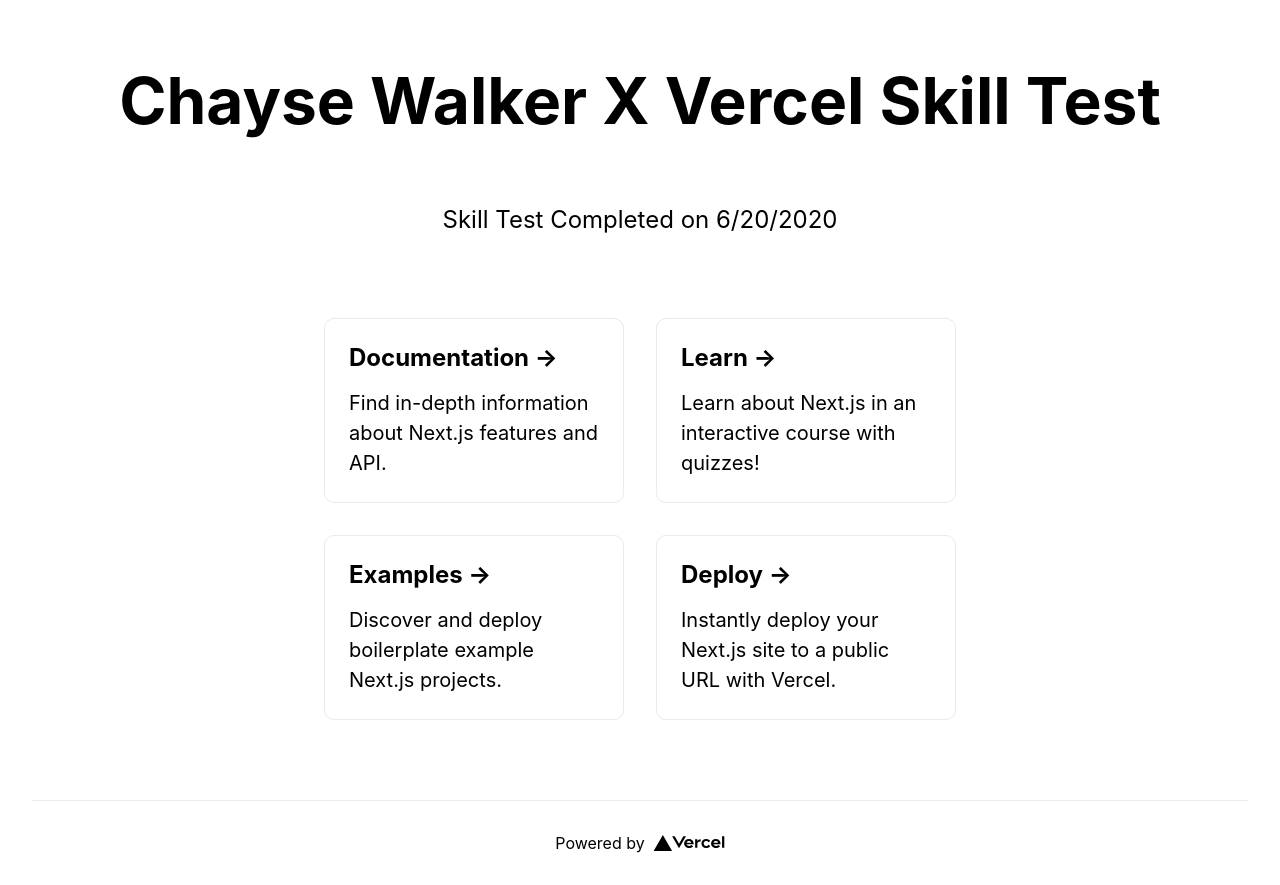
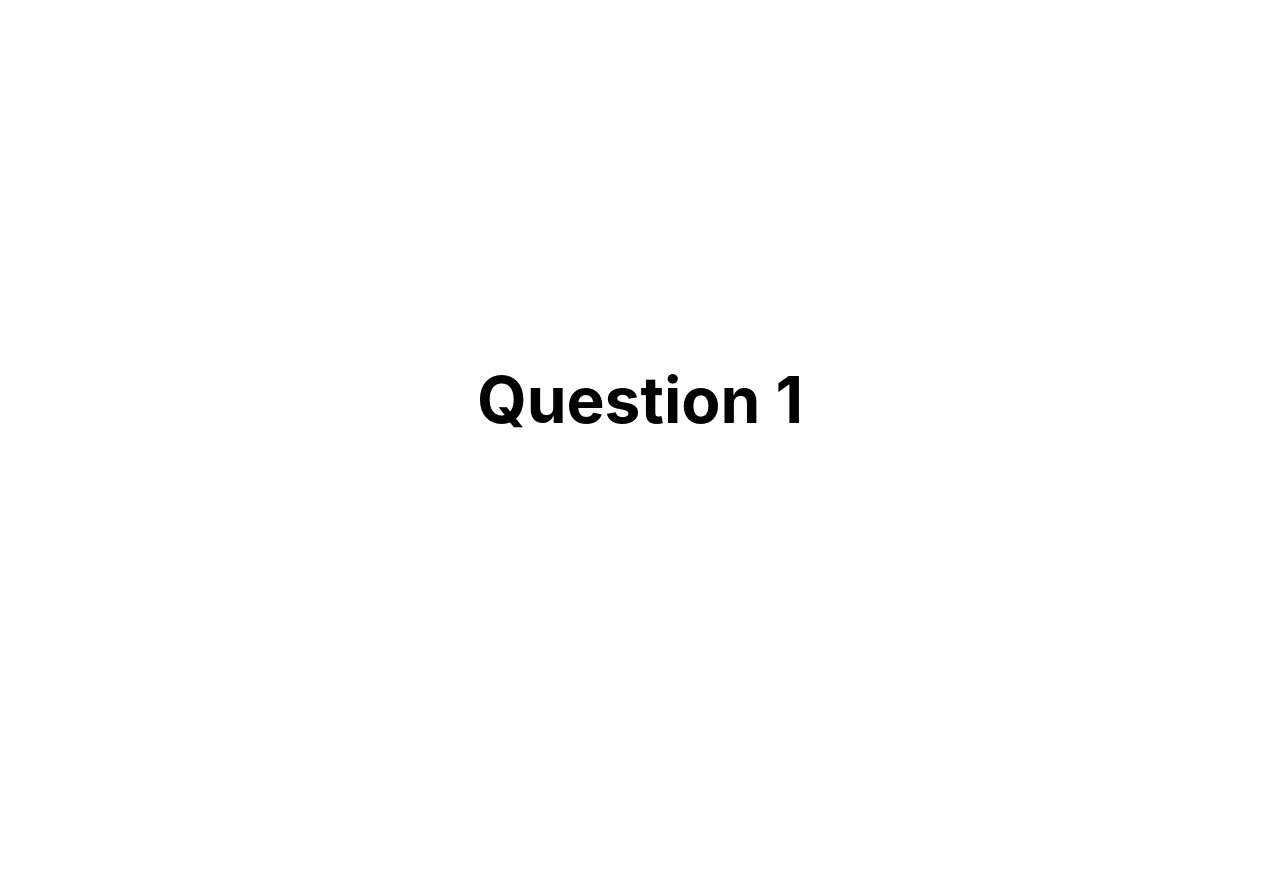
Before and after one commit to chaysewlkr21/nextjs-test, a Next.js app: page /Questionone in a window 1280 px wide. After the commit the page ends 800 px from the top, so only its background shows below. Built offline with nearby package versions, Linux system fonts and the light colour scheme.

Commit message:
add question page

```diff
--- a/pages/Questionone.js
+++ b/pages/Questionone.js
@@ -13,56 +13,9 @@
 
       <main className={styles.main}>
         <h1 className={styles.title}>
-          Chayse Walker X Vercel Skill Test
+          Question 1
         </h1>
-
-        <p className={styles.description}>
-          Skill Test Completed on 6/20/2020{' '}
-        </p>
-
-        <div className={styles.grid}>
-          <a href="https://nextjs.org/docs" className={styles.card}>
-            <h2>Documentation &rarr;</h2>
-            <p>Find in-depth information about Next.js features and API.</p>
-          </a>
-
-          <a href="https://nextjs.org/learn" className={styles.card}>
-            <h2>Learn &rarr;</h2>
-            <p>Learn about Next.js in an interactive course with quizzes!</p>
-          </a>
-
-          <a
-            href="https://github.com/vercel/next.js/tree/canary/examples"
-            className={styles.card}
-          >
-            <h2>Examples &rarr;</h2>
-            <p>Discover and deploy boilerplate example Next.js projects.</p>
-          </a>
-
-          <a
-            href="https://vercel.com/new?utm_source=create-next-app&utm_medium=default-template&utm_campaign=create-next-app"
-            className={styles.card}
-          >
-            <h2>Deploy &rarr;</h2>
-            <p>
-              Instantly deploy your Next.js site to a public URL with Vercel.
-            </p>
-          </a>
-        </div>
-      </main>
-
-      <footer className={styles.footer}>
-        <a
-          href="https://vercel.com?utm_source=create-next-app&utm_medium=default-template&utm_campaign=create-next-app"
-          target="_blank"
-          rel="noopener noreferrer"
-        >
-          Powered by{' '}
-          <span className={styles.logo}>
-            <Image src="/vercel.svg" alt="Vercel Logo" width={72} height={16} />
-          </span>
-        </a>
-      </footer>
+    </main>
     </div>
-  )
+  );
 }
```
